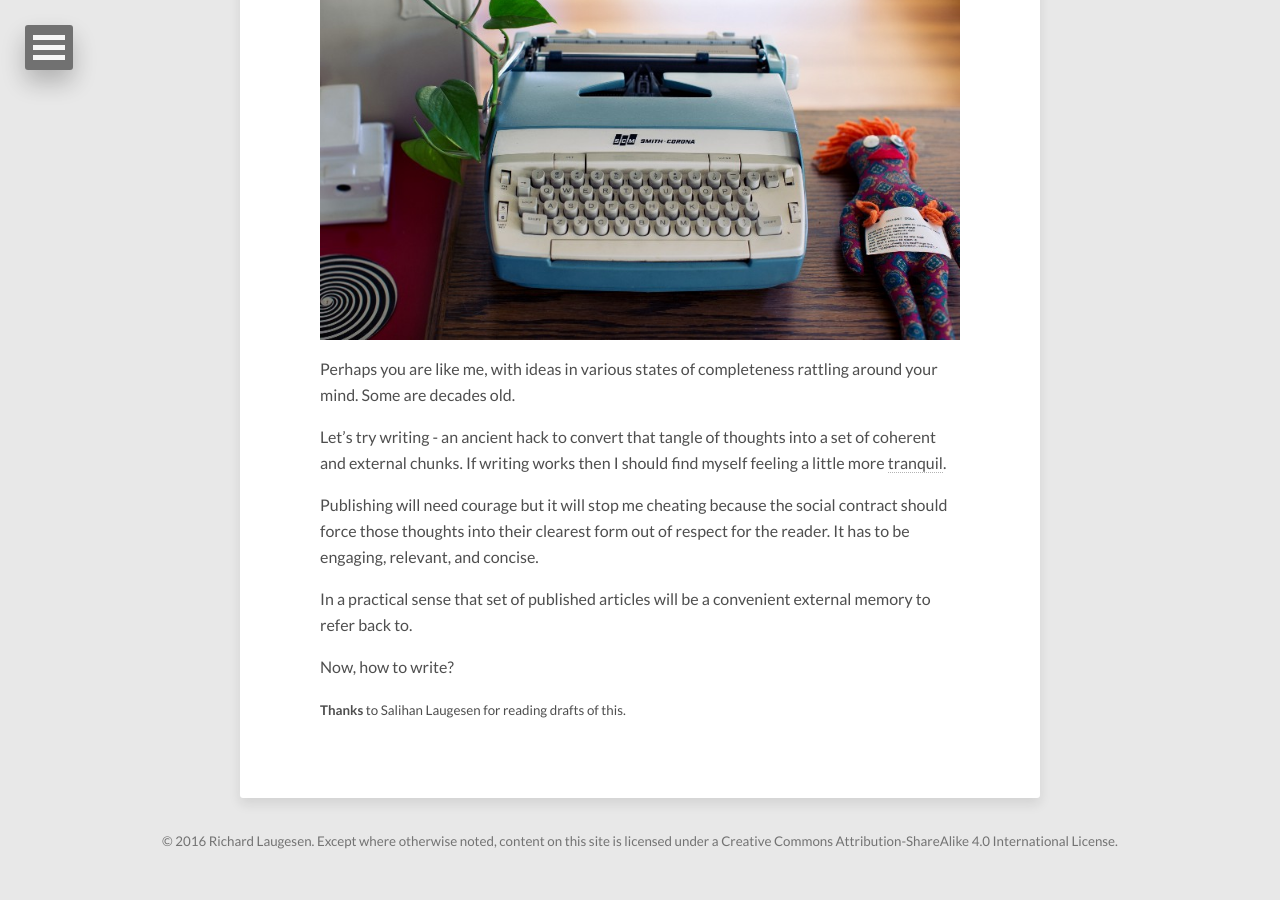
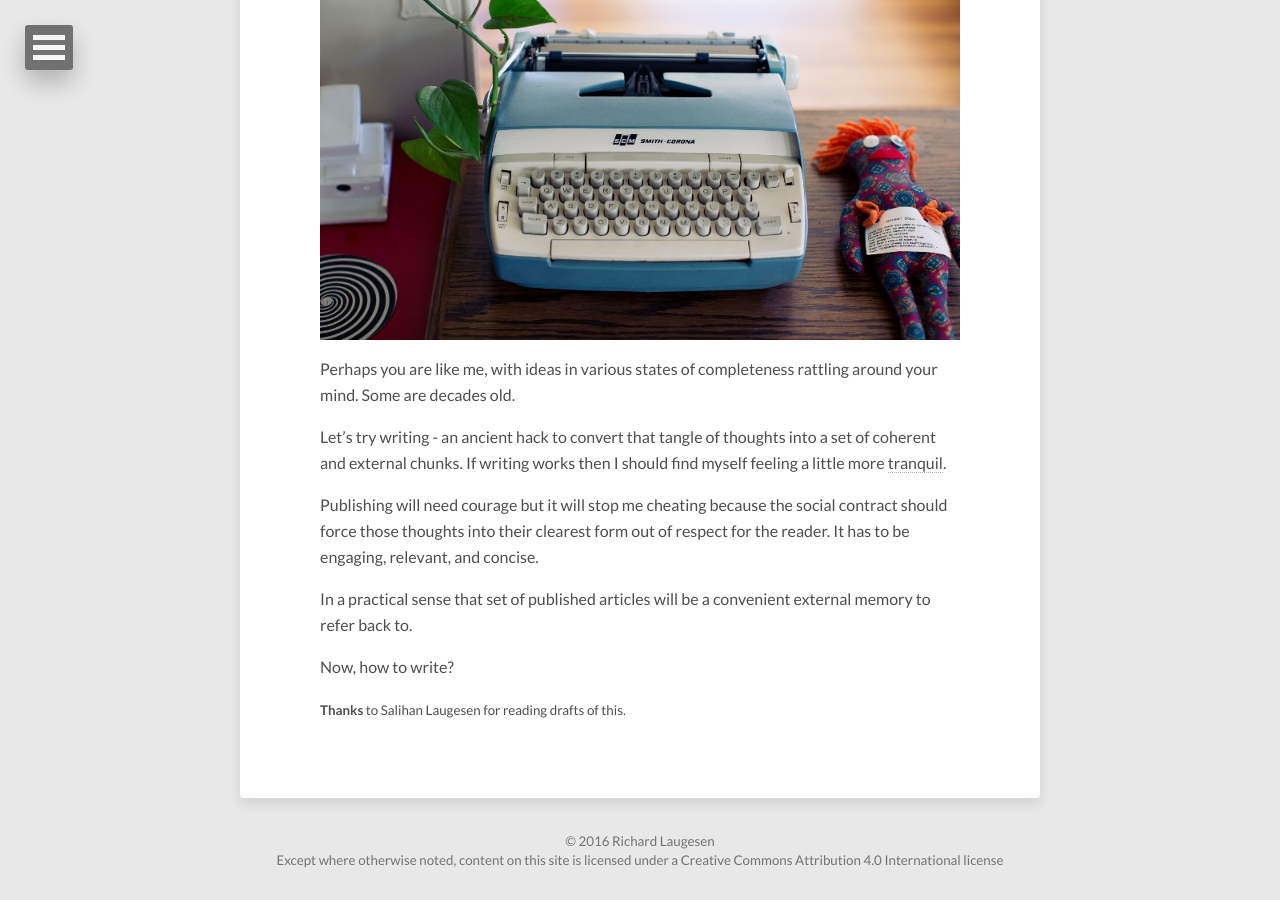
Before and after one commit to richardlaugesen/richardlaugesen, a Jekyll site: the page built from index.html, in a window 1280 px wide and 900 px high, scrolled down 1765 px. Built offline with Jekyll 4.4.1, drawn with Linux system fonts in a browser that asks for light colours; nearby versions of some CDN libraries; the list of posts is cut into pages by our own code.

Commit message:
Updated footer copyright & CC licence

```diff
--- a/_includes/footer.html
+++ b/_includes/footer.html
@@ -1,2 +1,7 @@
-<span><small>&copy; {{ site.time | date: '%Y' }} {{ site.owner.name }}. Except where otherwise noted, content on this site is licensed under a <a href="https://creativecommons.org/licenses/by-sa/4.0/">Creative Commons Attribution-ShareAlike 4.0 International License</a>.
-</small></span>
+<span>
+  <small>
+    &copy; {{ site.time | date: '%Y' }} {{ site.owner.name }}
+    <br/>
+    Except where otherwise noted, content on this site is licensed under a <a href="https://creativecommons.org/licenses/by/4.0/">Creative Commons Attribution 4.0 International license<a/>
+  </small>
+</span>
```
